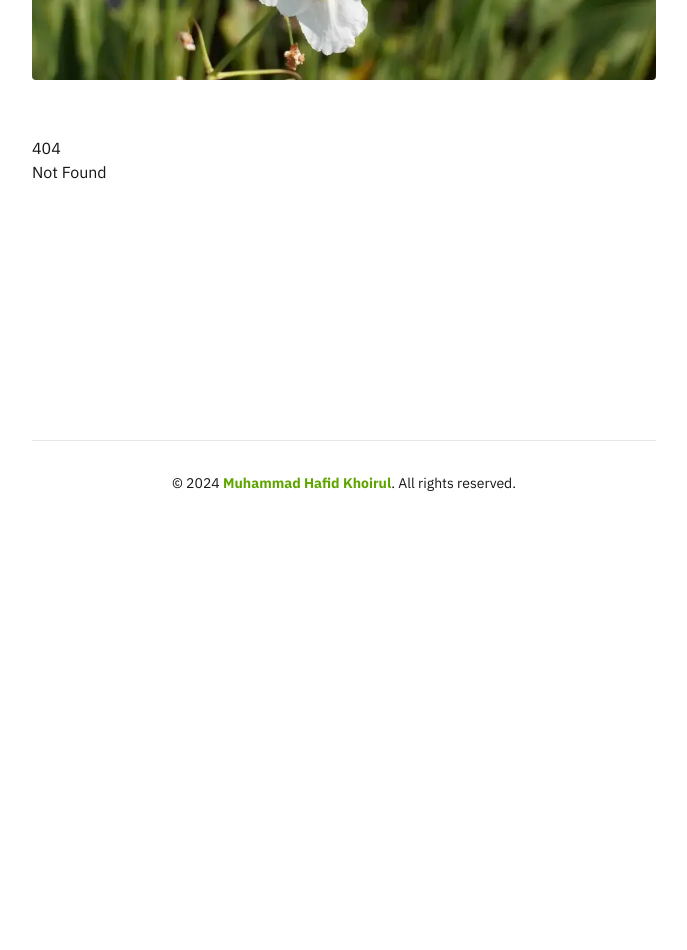
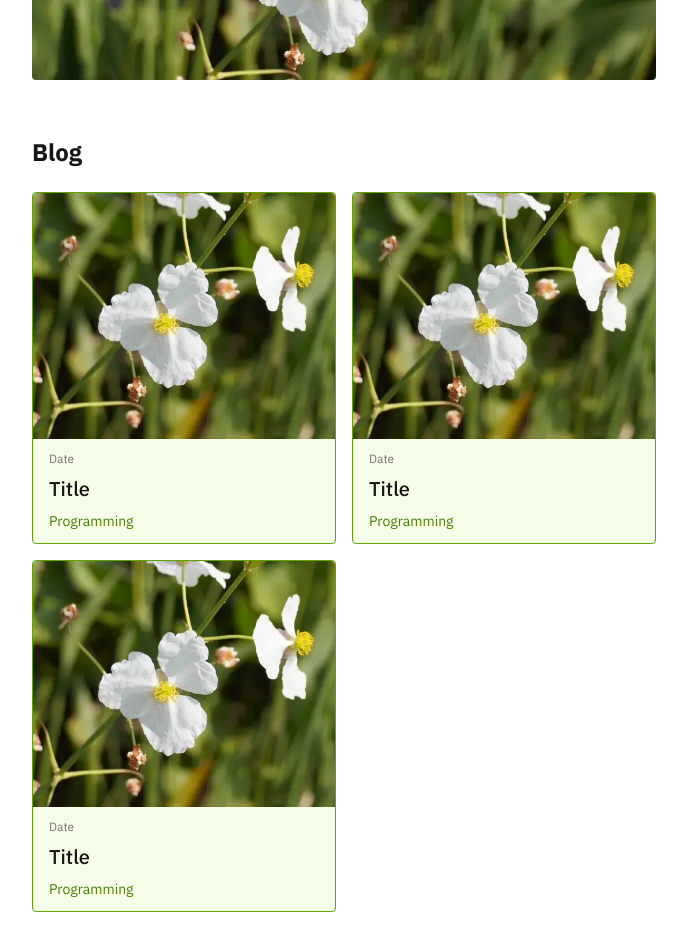
Before and after one commit to mhafidk/blog, a SvelteKit app: page /blog in a window 1280 px wide. Before the commit this address had no page. Shown: the part 300-1250 px from the top of the page, without its empty margins (296-983 px from the left). Before the commit the page ends 833 px from the top, so only its background shows below. Built offline with nearby package versions, Linux system fonts and the light colour scheme.

Commit message:
add blog page

```diff
--- a/src/routes/about/+page.svelte
+++ b/src/routes/about/+page.svelte
@@ -4,7 +4,7 @@
 
 <div class="">
 	<h2 class="text-2xl font-bold">About</h2>
-	<div class="mt-8">
+	<div class="mt-6">
 		<p>Hi, how are you? I hope you are fine!</p>
 		<p class="mt-3">
 			My name is <span class="font-medium text-lime-600">Muhammad Hafid Khoirul</span>, people
--- /dev/null
+++ b/src/routes/blog/+page.svelte
@@ -0,0 +1,16 @@
+<script>
+	import Blogcard from '$lib/components/blogcard.svelte';
+</script>
+
+<svelte:head>
+	<title>Blog</title>
+</svelte:head>
+
+<div class="">
+	<h2 class="text-2xl font-bold">Blog</h2>
+	<div class="mt-6 grid gap-4 sm:grid-cols-2 [max-width:639px]:grid-cols-1">
+		<Blogcard />
+		<Blogcard />
+		<Blogcard />
+	</div>
+</div>
```
